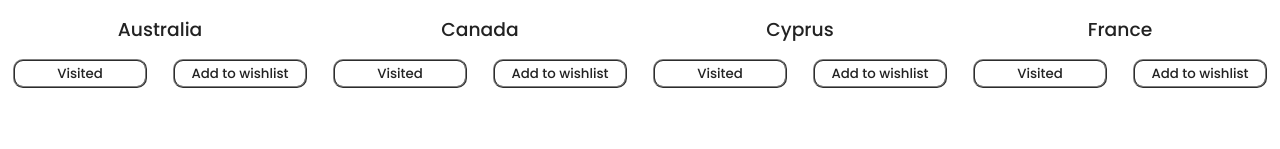
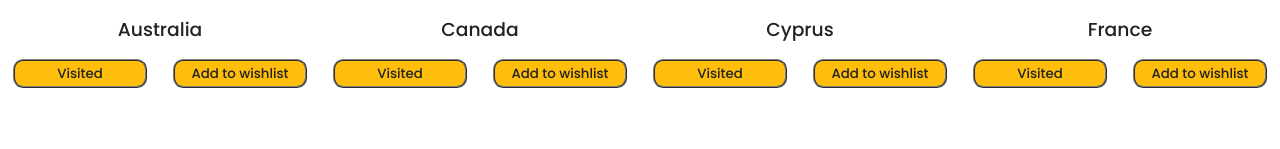
Before and after one commit to gcpearse/travel-tracker, a React (Vite) app in the folder travel-tracker/: page / in a window 1280 px wide. Shown: the part 608-757 px from the top of the page. Built offline with nearby package versions, Linux system fonts and the light colour scheme.

Commit message:
simplifies CSS rules

```diff
--- a/travel-tracker/src/App.css
+++ b/travel-tracker/src/App.css
@@ -91,22 +91,21 @@ button:active {
   margin: auto auto 0.1em;
   padding: 0.2em 0.4em;
   width: 10em;
+  background: #FFBE0B;
   font-weight: 500;
 }
 
-#visited-button {
+.visited-button {
   grid-column: 1;
   grid-row: 4;
-  background: #FFBE0B;
 }
 
-#wishlist-button {
+.wishlist-button {
   grid-column: 2;
   grid-row: 4;
-  background: #FFBE0B;
 }
 
-#green-button {
+.green-button {
   background: #0BFF44;
 }
 
```
